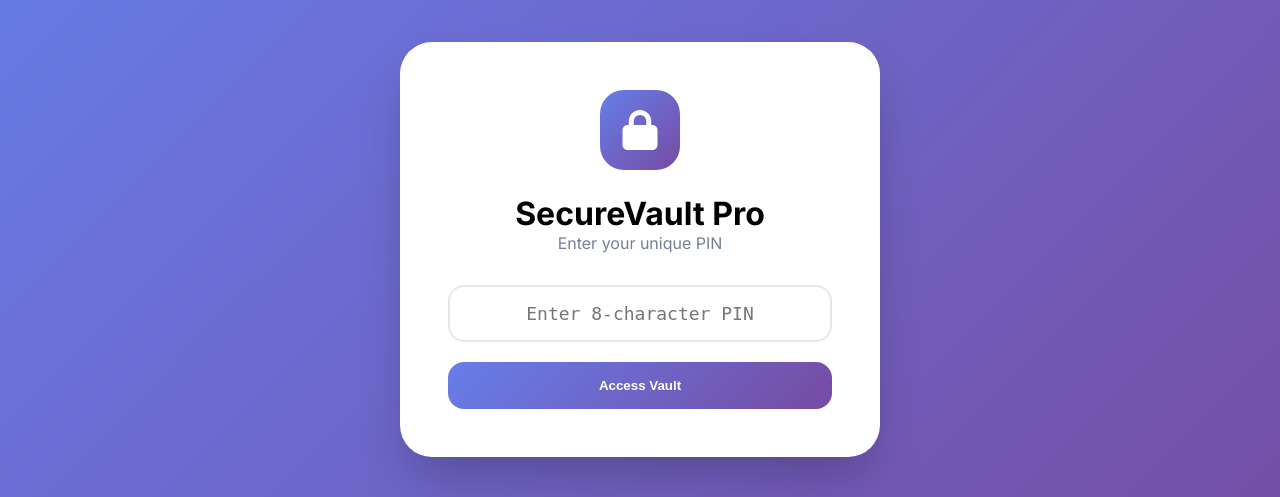
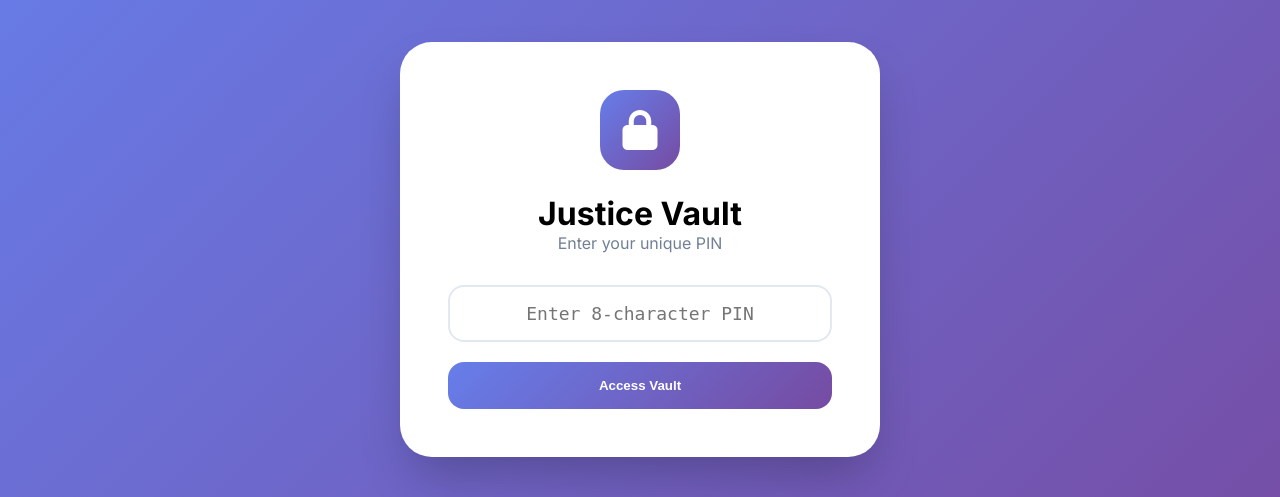
Before and after one commit to clinton10-cyber/justice-vault, a Flask app: page /vault in a window 1280 px wide. Shown: the part 151-648 px from the top of the page. Run offline with Flask 3, Linux system fonts and the light colour scheme.

Commit message:
Change vault name from 'SecureVault Pro' to 'Justice Vault'

```diff
--- a/templates/user_vault.html
+++ b/templates/user_vault.html
@@ -7,7 +7,7 @@
             <div style="width: 80px; height: 80px; background: linear-gradient(135deg, #667eea, #764ba2); border-radius: 24px; display: flex; align-items: center; justify-content: center; margin: 0 auto 24px;">
                 <i class="fas fa-lock" style="font-size: 40px; color: white;"></i>
             </div>
-            <h1 style="font-size: 32px; font-weight: 700;">SecureVault Pro</h1>
+            <h1 style="font-size: 32px; font-weight: 700;">Justice Vault</h1>
             <p style="color: #718096; margin-bottom: 32px;">Enter your unique PIN</p>
         </div>
         <form method="POST">
@@ -20,54 +20,33 @@
 <div style="background: white; min-height: 100vh;">
     <div style="background: linear-gradient(135deg, #667eea, #764ba2); padding: 24px; color: white;">
         <div style="max-width: 1400px; margin: 0 auto; display: flex; justify-content: space-between; align-items: center;">
-            <div>
-                <h1><i class="fas fa-cloud-upload-alt"></i> Your Secure Vault</h1>
-                <p style="margin-top: 5px;">PIN: {{ session.user_pin }}</p>
-            </div>
+            <div><h1><i class="fas fa-cloud-upload-alt"></i> Your Secure Vault</h1><p>PIN: {{ session.user_pin }}</p></div>
             <a href="{{ url_for('logout') }}" style="background: rgba(255,255,255,0.2); padding: 10px 20px; border-radius: 12px; text-decoration: none; color: white;">Logout</a>
         </div>
         <div style="max-width: 1400px; margin: 20px auto 0;">
             <a href="{{ url_for('user_vault') }}" style="color: white; text-decoration: none;"><i class="fas fa-home"></i> Vault</a>
-            {% for crumb in breadcrumb %}
-                <i class="fas fa-chevron-right"></i>
-                <a href="{{ url_for('user_vault', folder=crumb.id) }}" style="color: white; text-decoration: none;">{{ crumb.name }}</a>
-            {% endfor %}
+            {% for crumb in breadcrumb %} <i class="fas fa-chevron-right"></i> <a href="{{ url_for('user_vault', folder=crumb.id) }}" style="color: white;">{{ crumb.name }}</a>{% endfor %}
         </div>
     </div>
     <div style="max-width: 1400px; margin: 0 auto; padding: 32px 24px;">
-        {% if folder_id %}
-            <div style="margin-bottom: 24px;">
-                <a href="{{ url_for('user_vault') }}" style="padding: 10px 20px; background: #f7fafc; border-radius: 10px; text-decoration: none; color: #4a5568;">← Back to Root</a>
-            </div>
-        {% endif %}
-
+        {% if folder_id %}<div style="margin-bottom: 24px;"><a href="{{ url_for('user_vault') }}" style="padding: 10px 20px; background: #f7fafc; border-radius: 10px; text-decoration: none;">← Back to Root</a></div>{% endif %}
         {% if items %}
         <div style="display: grid; grid-template-columns: repeat(auto-fill, minmax(280px, 1fr)); gap: 24px;">
             {% for item in items %}
-                    <div style="background: white; border-radius: 16px; overflow: hidden; box-shadow: 0 4px 6px -1px rgba(0,0,0,0.1); transition: transform 0.3s;">
+            <div style="background: white; border-radius: 16px; overflow: hidden; box-shadow: 0 4px 6px -1px rgba(0,0,0,0.1);">
                 {% if item.thumbnail_url %}
                     <img src="{{ item.thumbnail_url }}" style="width: 100%; height: 200px; object-fit: cover;" onerror="this.style.display='none'; this.nextElementSibling.style.display='flex';">
-                            <div style="display: none; background: linear-gradient(135deg, #667eea, #764ba2); height: 200px; align-items: center; justify-content: center;">
-                                <i class="fas {{ item.icon }}" style="font-size: 80px; color: white;"></i>
-                            </div>
+                    <div style="display: none; background: linear-gradient(135deg, #667eea, #764ba2); height: 200px; align-items: center; justify-content: center;"><i class="fas {{ item.icon }}" style="font-size: 80px; color: white;"></i></div>
                 {% elif item.type == 'folder' %}
-                            <div style="background: linear-gradient(135deg, #fbbf24, #f59e0b); height: 200px; display: flex; align-items: center; justify-content: center;">
-                                <i class="fas fa-folder-open" style="font-size: 80px; color: white;"></i>
-                            </div>
+                    <div style="background: linear-gradient(135deg, #fbbf24, #f59e0b); height: 200px; display: flex; align-items: center; justify-content: center;"><i class="fas fa-folder-open" style="font-size: 80px; color: white;"></i></div>
                 {% else %}
-                            <div style="background: linear-gradient(135deg, #667eea, #764ba2); height: 200px; display: flex; align-items: center; justify-content: center;">
-                                <i class="fas {{ item.icon }}" style="font-size: 80px; color: white;"></i>
-                            </div>
+                    <div style="background: linear-gradient(135deg, #667eea, #764ba2); height: 200px; display: flex; align-items: center; justify-content: center;"><i class="fas {{ item.icon }}" style="font-size: 80px; color: white;"></i></div>
                 {% endif %}
                 <div style="padding: 20px;">
-                            <h3 style="margin-bottom: 8px; font-size: 18px;">{{ item.name }}</h3>
-                            <p style="color: #718096; margin-bottom: 16px; font-size: 14px;">
-                                <i class="fas {{ 'fa-folder' if item.type == 'folder' else 'fa-file' }}"></i>
-                                {{ item.type|upper }}
-                                {% if item.size %} • {{ (item.size / 1024 / 1024)|round(1) }} MB{% endif %}
-                            </p>
+                    <h3>{{ item.name }}</h3>
+                    <p style="color: #718096; margin-bottom: 16px;"><i class="fas {{ 'fa-folder' if item.type == 'folder' else 'fa-file' }}"></i> {{ item.type|upper }}{% if item.size %} • {{ (item.size / 1024 / 1024)|round(1) }} MB{% endif %}</p>
                     {% if item.type == 'folder' %}
-                                <a href="{{ url_for('user_vault', folder=item.id) }}" style="display: block; text-align: center; padding: 10px; background: #f7fafc; border-radius: 10px; text-decoration: none; color: #4a5568;">Open Folder</a>
+                        <a href="{{ url_for('user_vault', folder=item.id) }}" style="display: block; text-align: center; padding: 10px; background: #f7fafc; border-radius: 10px; text-decoration: none;">Open Folder</a>
                     {% elif item.can_access %}
                         <a href="{{ url_for('download_item', item_id=item.id) }}" style="display: block; text-align: center; padding: 10px; background: linear-gradient(135deg, #667eea, #764ba2); border-radius: 10px; text-decoration: none; color: white;">Download</a>
                     {% else %}
@@ -78,11 +57,7 @@
             {% endfor %}
         </div>
         {% else %}
-            <div style="text-align: center; padding: 80px;">
-                <i class="fas fa-folder-open" style="font-size: 64px; color: #cbd5e0;"></i>
-                <h3 style="margin-top: 20px; color: #4a5568;">Empty Vault</h3>
-                <p style="color: #718096; margin-top: 10px;">No items found in this location</p>
-            </div>
+        <div style="text-align: center; padding: 80px;"><i class="fas fa-folder-open" style="font-size: 64px; color: #cbd5e0;"></i><h3>Empty Vault</h3></div>
         {% endif %}
     </div>
 </div>
```
Lines whose indentation alone changed are shown as unchanged.
